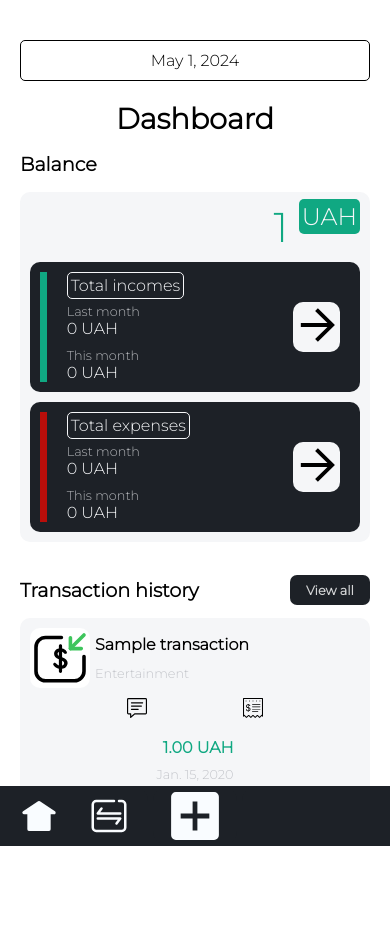
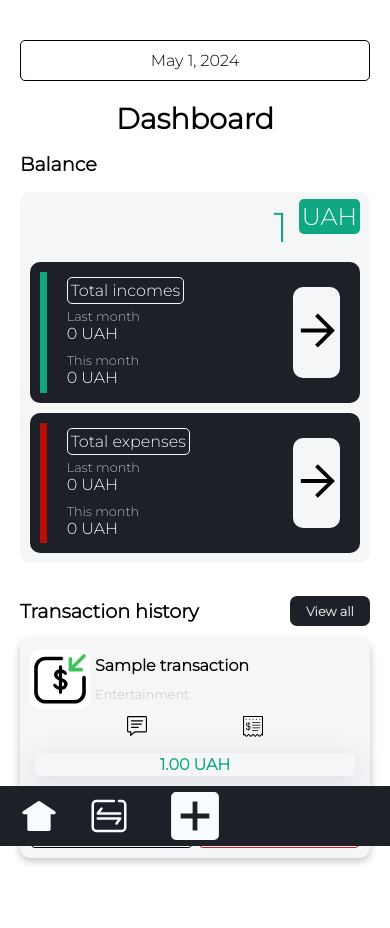
Before and after one commit to antony-kosenko/moneyroam, a Django app: page /dashboard/ in a window 390 px wide. Before the commit the page ends 846 px from the top, so only its background shows below. Run offline with Django 4.2, Linux system fonts and the light colour scheme; a user stored in the database is signed in; data comes from the database, SQL or seed files in the repository; tables that the repository leaves empty hold one stand-in row (values such as "Sample post"); grey boxes marked "Sample" are stand-in pictures; some libraries are stand-ins or nearby versions; grey boxes are pictures that could not be loaded.

Commit message:
updated styles

```diff
--- a/invoices/static/invoices/css/dashboard.css
+++ b/invoices/static/invoices/css/dashboard.css
@@ -230,6 +230,10 @@
 
 .category_stats > *:first-child {
     font-size: 0.8rem;
+    border: 1px solid black;
+    border-radius: 5px;
+    text-align: center;
+    padding: 3px;
 }
 
 .stats_category_name :first-of-type {
@@ -286,9 +290,12 @@
 
     .summary_data_label a {
         width: 70px;
-        height: calc(100% - 30px);
+        min-width: 45px;
+        height: 100%;
         margin: 15px 10px 15px 0;
         align-self: center;
+        min-height: 80px;
+        padding: 20px 0;
     }
 
     .last_transactions_list_block {
@@ -306,6 +313,7 @@
 
     .category_stats {
         flex-basis: 25%;
+        box-shadow: rgba(0, 0, 0, 0.24) 0px 3px 8px;
     }
 
     .transaction_list {
@@ -319,15 +327,30 @@
         height: unset;
         align-self: stretch;
         justify-content: end;
+        gap: 7px;
+        box-shadow: rgba(0, 0, 0, 0.24) 0px 3px 8px;
     }
 
     .transaction_item_summary {
         flex-direction: column;
         align-self: center;
+        width: 100%;
+    }
+
+    .transaction_item_summary > .transaction_values {
+        width: 100%;
+        text-align: center;
+        box-sizing: border-box;
+    }
+
+    div.transaction_item_summary > .transaction_values > span:nth-child(1) {
+        border-radius: 5px;
+        padding: 2px;
+        box-shadow: rgba(100, 100, 111, 0.2) 0px 7px 29px 0px;
     }
 
     .transaction_item > .edit_block {
-        flex-direction: row;
+        flex-direction: row-reverse;
         width: 100%;
         height: fit-content;
         padding-top: 5px;
--- a/invoices/static/invoices/css/transactions.css
+++ b/invoices/static/invoices/css/transactions.css
@@ -80,7 +80,6 @@
 .transactions_list {
     display: flex;
     margin: 15px 0 0 20px;
-    flex-grow: 1;
     flex-direction: column;
     border-radius: 10px;
     border-radius: 10px;
@@ -115,8 +114,8 @@
     width: 50px;
     padding: 5px;
     align-self: center;
-    border: 1px solid black;
     border-radius: 10px;
+    box-shadow: rgba(0, 0, 0, 0.35) 0px 5px 15px;
 }
 
 .transaction_item .edit_block {
@@ -286,7 +285,6 @@
         width: 35px;
         padding: 5px;
         align-self: center;
-        border: 1px solid black;
         border-radius: 10px;
     }
 
--- a/invoices/templates/invoices/dashboard.html
+++ b/invoices/templates/invoices/dashboard.html
@@ -148,7 +148,7 @@
                 {% for object in categories_summary_stats %}
                     <div class="category_stats">
                         <span> {{ object.stats_header }}</span>
-                            {% if object.stats_header == "Top spends this month" or object.stats_header == "Less spends this month" %}
+                            {% if object.stats_header == "Top spends this month" or object.stats_header == "Least spends this month" %}
                                 <div class="stats_category_name">
                                     {% if object.instance.parent.name is not None %}
                                         <span>{{ object.instance.parent.name }} <br></span>
--- a/invoices/views.py
+++ b/invoices/views.py
@@ -124,7 +124,7 @@ class DashboardView(ListView):
                     "instance": top_expense_category,
                     },
                 {
-                    "stats_header": "Less spends this month",
+                    "stats_header": "Least spends this month",
                     "instance": less_expense_category,
                     },
                 {
--- a/static/css/navbar.css
+++ b/static/css/navbar.css
@@ -249,7 +249,6 @@
 
     .modal-content {
         box-sizing: border-box;
-        width: 90%;
         left: 50%;
         height: fit-content;
     }
```
Also changed, not shown: invoices/static/invoices/js/dashboard_responsive.js (line endings or trailing spaces).
